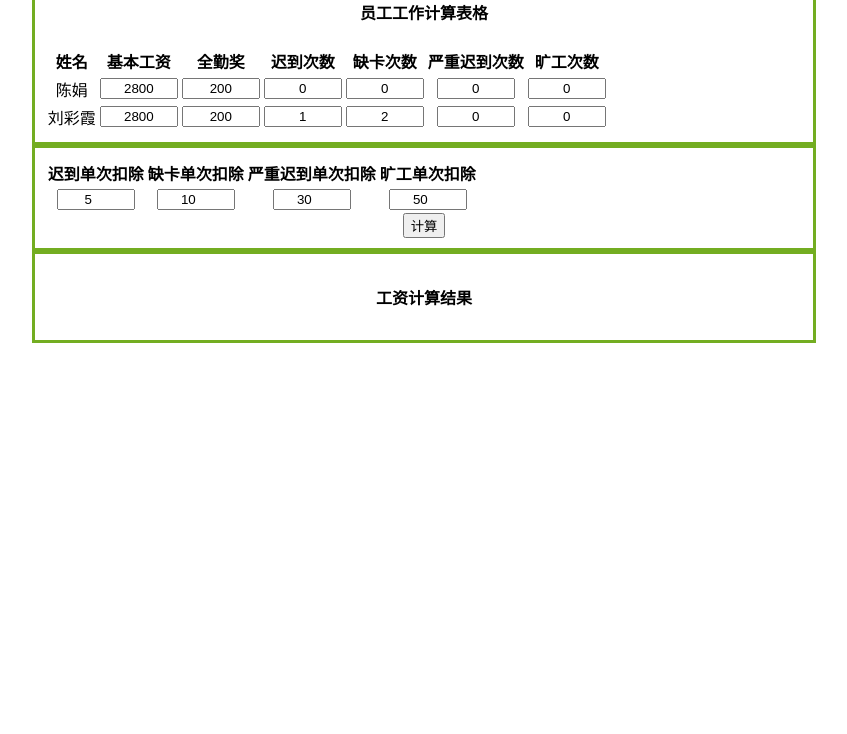
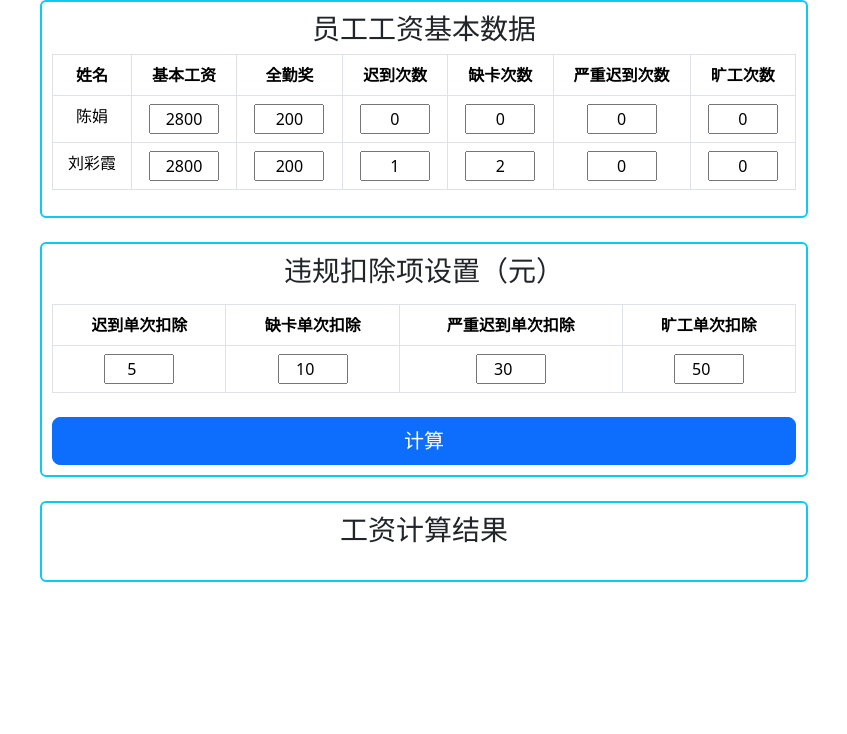
Before and after one commit to pcxys/tools, a plain HTML site: page code/Employee-salary-calculation/index.html in a window 1280 px wide. Shown: the part 66-800 px from the top of the page, without its empty margins (216-1063 px from the left). Drawn offline with nearby package versions, Linux system fonts and the light colour scheme.

Commit message:
update
Modify style

```diff
--- a/code/Employee-salary-calculation/index.html
+++ b/code/Employee-salary-calculation/index.html
@@ -3,13 +3,16 @@
     <head>
         <link rel="stylesheet" type="text/css" href="main.css" />
         <script src="main.js"></script>
+        <link href="https://cdn.jsdelivr.net/npm/bootstrap@5.3.2/dist/css/bootstrap.min.css" rel="stylesheet" integrity="sha384-T3c6CoIi6uLrA9TneNEoa7RxnatzjcDSCmG1MXxSR1GAsXEV/Dwwykc2MPK8M2HN" crossorigin="anonymous">
         <script src="https://cdn.jsdelivr.net/npm/@popperjs/core@2.11.8/dist/umd/popper.min.js" integrity="sha384-I7E8VVD/ismYTF4hNIPjVp/Zjvgyol6VFvRkX/vR+Vc4jQkC+hVqc2pM8ODewa9r" crossorigin="anonymous"></script>
         <script src="https://cdn.jsdelivr.net/npm/bootstrap@5.3.2/dist/js/bootstrap.min.js" integrity="sha384-BBtl+eGJRgqQAUMxJ7pMwbEyER4l1g+O15P+16Ep7Q9Q+zqX6gSbd85u4mG4QzX+" crossorigin="anonymous"></script>
     </head>
     <body>
-        <b class="h4">员工工资计算</b><br/>
         <div>
-            <h4>员工工作计算表格</h4>
+            <p class="h2 text-center">员工工资计算</p>
+        </div>
+        <div class="border border-info border-2 rounded">
+            <p class="h3 text-center">员工工资基本数据</p>
             <table id = "table1" class="table table-bordered">
                 <thead>
                     <th>姓名</th>
@@ -42,8 +45,10 @@
                 </tbody>
             </table>
         </div>
-        <div>
-            <table id = "table3">
+        <br/>
+        <div class="d-grid gap-2 border border-info border-2 rounded">
+            <p class="h3 text-center">违规扣除项设置（元）</p>
+            <table id = "table3" class="table table-bordered">
                 <thead>
                     <th>迟到单次扣除</th>
                     <th>缺卡单次扣除</th>
@@ -59,15 +64,13 @@
                     </tr>
                 </tbody>
             </table>
-            <button id = "btn" onclick = "count()">计算</button>
+            <button id = "btn" class="btn btn-primary btn-lg" type="button" onclick = "count()">计算</button>
         </div>
-        <div>
-            <h4>工资计算结果</h4>
-            <table id = "table2">
+        <br/>
+        <div class="border border-info border-2 rounded">
+            <p class="h3 text-center">工资计算结果</p>
+            <table id = "table2" class="table table-bordered">
             </table>
         </div>
-        <script>
-
-        </script>
     </body>
 </html>
--- a/code/Employee-salary-calculation/main.css
+++ b/code/Employee-salary-calculation/main.css
@@ -4,13 +4,13 @@ body {
 div {
     margin: auto;
     width: 60%;
-    border: 3px solid #73AD21;
+
     padding: 10px;
 }
-/* table {
+table {
     text-align:center;
     margin: auto;
-} */
+}
 
 input {
     text-align:center;
```
